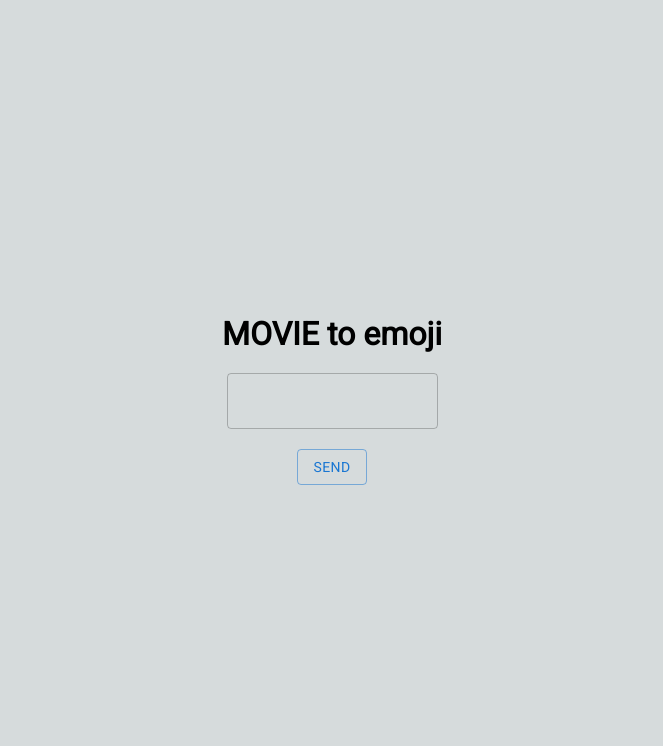
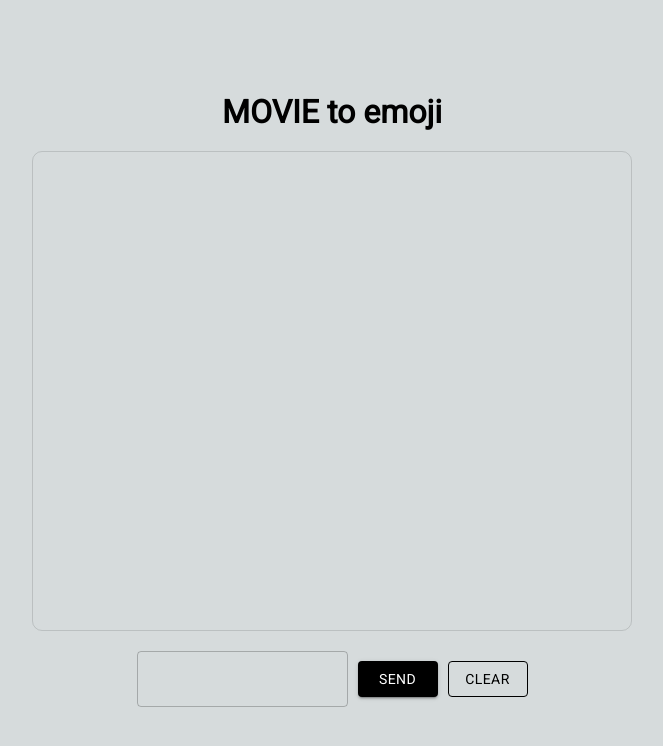
Before and after one commit to nftblackmagic/chatgpt-starter, a Next.js app: page / in a window 1280 px wide. Shown: the top 746 px of the page, without its empty margins (308-971 px from the left). Built offline with nearby package versions, Linux system fonts and the light colour scheme.

Commit message:
add chat history response

```diff
--- a/components/ChatContainer.js
+++ b/components/ChatContainer.js
@@ -10,7 +10,7 @@ export const ChatContainer = () => {
   const [pendingMessage, setPendingMessage] = React.useState("");
   const [message, setMessage] = React.useState("");
   const [chatHistory, setChatHistory] = React.useState([]);
-  const { data, isLoading, history, isSuccess, isError } = useChatGpt(
+  const { isLoading, history, isSuccess, isError } = useChatGpt(
     message,
     promptId,
     chatHistory
@@ -31,9 +31,8 @@ export const ChatContainer = () => {
       >
         <h1>MOVIE to emoji</h1>
       </a>
-      {chatHistory.length > 0 && (
       <ChatHistoryFrame chatHistory={chatHistory} isLoading={isLoading} />
-      )}
+      <div id="chat-input">
         <TextField
           type="text"
           onChange={(e) => {
@@ -41,7 +40,11 @@ export const ChatContainer = () => {
           }}
         />
         <Button
-        variant="outlined"
+          style={{
+            backgroundColor: "black",
+            width: "80px",
+          }}
+          variant="contained"
           onClick={() => {
             setMessage(pendingMessage);
             setChatHistory(addMessage(history || [], pendingMessage, "user"));
@@ -49,6 +52,21 @@ export const ChatContainer = () => {
         >
           Send
         </Button>
+        <Button
+          style={{
+            color: "black",
+            width: "80px",
+            borderColor: "black",
+          }}
+          variant="outlined"
+          onClick={() => {
+            setMessage("");
+            setChatHistory([]);
+          }}
+        >
+          Clear
+        </Button>
+      </div>
     </div>
   );
 };
--- a/hook/useChatGpt.js
+++ b/hook/useChatGpt.js
@@ -47,6 +47,18 @@ export const useChatGpt = (message, promptId, chatHistory) => {
     }
   }, [message]);
 
+  useEffect(() => {
+    setHistory(chatHistory);
+  }, [chatHistory]);
+
+  useEffect(() => {
+    if (promptId) {
+      setIsError(false);
+      setIsSuccess(false);
+      setHistory([]);
+    }
+  }, [promptId]);
+
   return {
     data,
     isLoading,
--- a/styles/globals.css
+++ b/styles/globals.css
@@ -124,3 +124,12 @@ a {
   height: 60vh;
   overflow: scroll;
 }
+
+#chat-input {
+  position: relative;
+  display: flex;
+  flex-direction: row;
+  justify-content: center;
+  align-items: center;
+  gap: 10px;
+}
```
Lines whose indentation alone changed are shown as unchanged.
